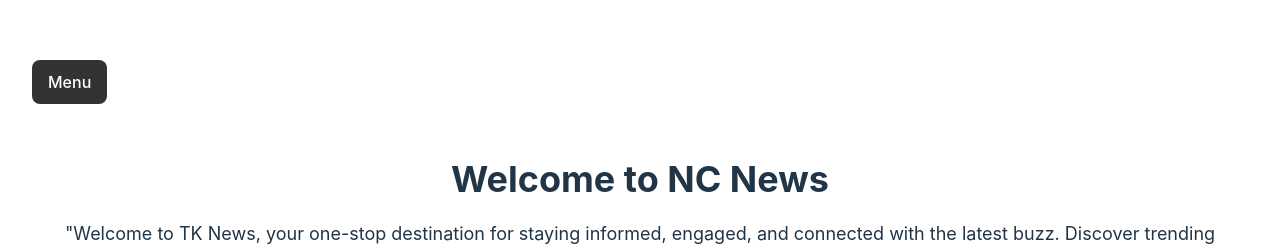
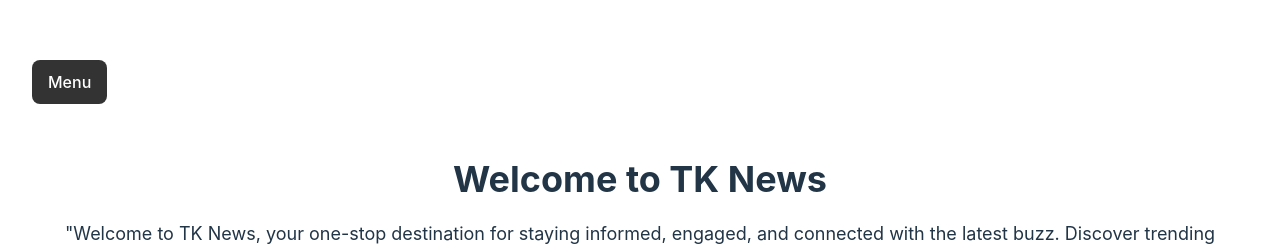
Before and after one commit to tkbunbury/fe-nc-news, a React (Vite) app: page / in a window 1280 px wide. Shown: the part 162-412 px from the top of the page. Built offline with nearby package versions, Linux system fonts and the light colour scheme.

Commit message:
Updated title and README

```diff
--- a/src/components/Homepage/Homepage.jsx
+++ b/src/components/Homepage/Homepage.jsx
@@ -7,7 +7,7 @@ const Homepage = () => {
     <div className="homepage">
         <main className="main-content">
             <section className="hero-section">
-            <h1>Welcome to NC News</h1>
+            <h1>Welcome to TK News</h1>
             <p>"Welcome to TK News, your one-stop destination for staying informed, engaged, and connected with the latest buzz. Discover trending topics, dive into insightful articles, and join vibrant discussions that shape the narrative. Whether you're a news junkie or simply seeking inspiration, TK News delivers an immersive experience where every story matters. Stay ahead of the curve and explore the pulse of the world with TK News today!"</p>
             </section>
         </main>
```
Also changed, not shown: 1 other file (tests, documents, lock files or other folders).
